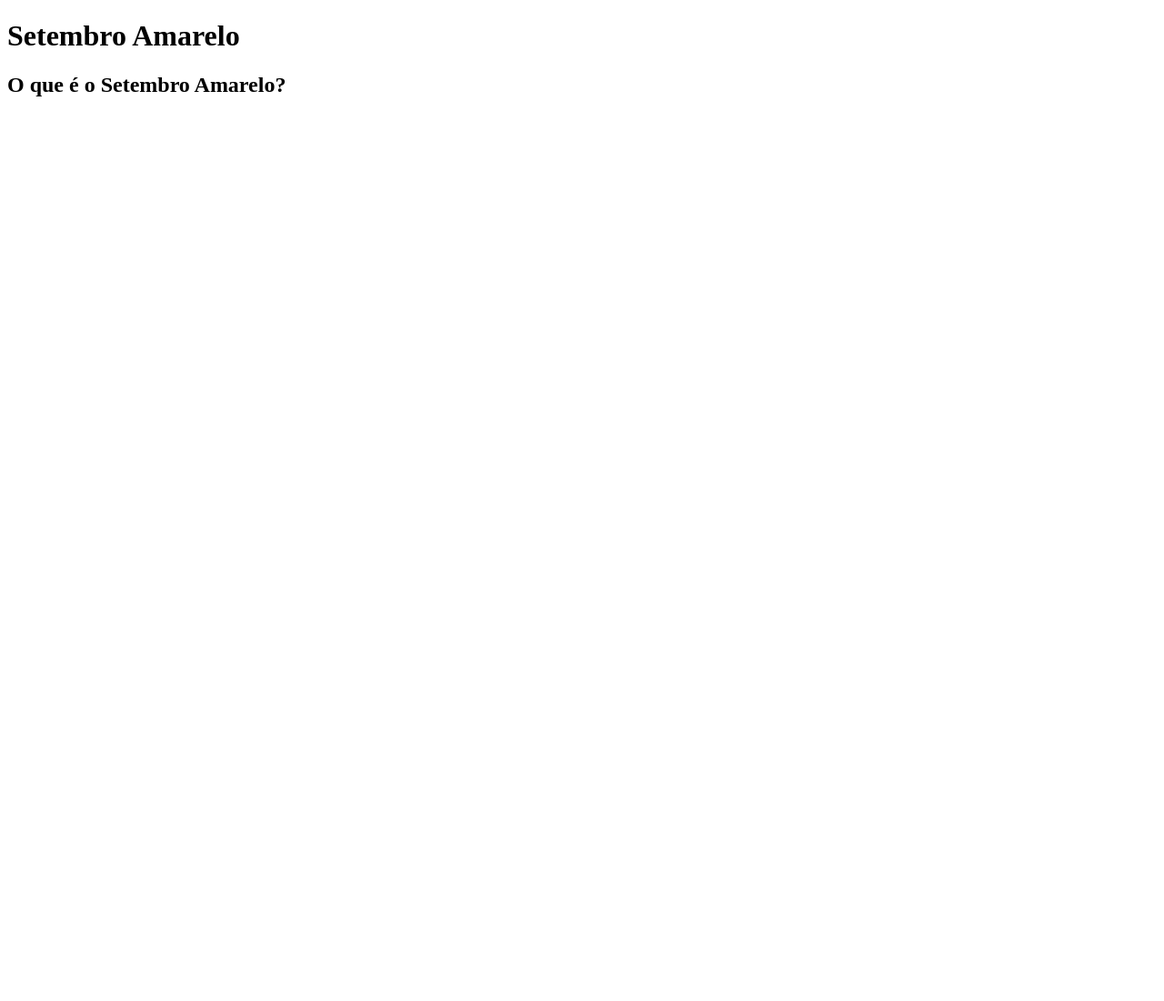
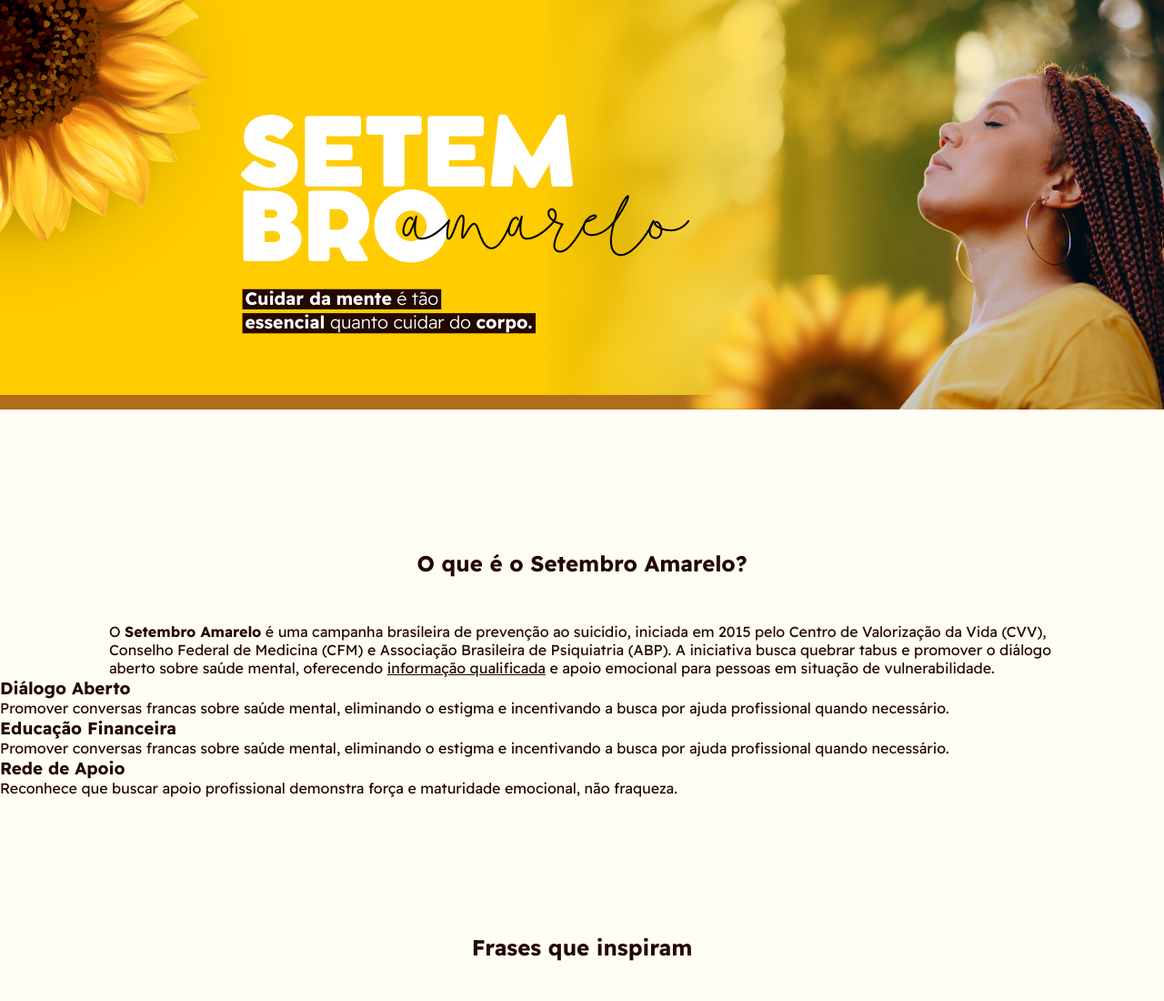
Before and after one commit to vivianelucena/Setembro-Amarelo, a plain HTML site: page index.html in a window 1280 px wide. Shown: the top 1100 px of the page at 91% size. Before the commit the page ends 800 px from the top, so only its background shows below. Drawn offline with Linux system fonts and the light colour scheme.

Commit message:
atualização

```diff
--- a/index.html
+++ b/index.html
@@ -4,11 +4,82 @@
     <meta charset="UTF-8">
     <meta name="viewport" content="width=device-width, initial-scale=1.0">
     <title>Setembro Amarelo</title>
+    <link rel="stylesheet" href="style.css">
+
+    <!--FONTE READER PRO-->
+    <link rel="preconnect" href="https://fonts.googleapis.com">
+<link rel="preconnect" href="https://fonts.gstatic.com" crossorigin>
+<link href="https://fonts.googleapis.com/css2?family=Readex+Pro:wght@160..700&display=swap" rel="stylesheet">
 </head>
+
 <body>
-    <h1>Setembro Amarelo</h1>
-    <h2>O que é o Setembro Amarelo?</h2>
-    <p></p>
+
+    <header>
+
+    </header>
+
+    <main>
+        <section class="banner">
+            <img src="/imagens/Banner.png" alt="Banner sobre setembro amarelo">
+        </section>
+
+        <section class="texto">
+            <h2>O que é o Setembro Amarelo?</h2>
+            <p>O <strong>Setembro Amarelo</strong> é uma campanha brasileira de prevenção ao suicídio, iniciada em 2015 pelo Centro de Valorização da Vida (CVV), Conselho Federal de Medicina (CFM) e Associação Brasileira de Psiquiatria (ABP). A iniciativa busca quebrar tabus e promover o diálogo aberto sobre saúde mental, oferecendo <u>informação qualificada</u> e <mark>apoio emocional</mark> para pessoas em situação de vulnerabilidade.</p>
+        </section>
+
+        <section class="topicos">
+            <div class="topico">
+                <h3>Diálogo Aberto</h3>
+                <p>Promover conversas francas sobre saúde mental, eliminando o estigma e incentivando a busca por ajuda profissional quando necessário.</p>
+            </div>
+
+            <div class="topico">
+                <h3>Educação Financeira</h3>
+                <p>Promover conversas francas sobre saúde mental, eliminando o estigma e incentivando a busca por ajuda profissional quando necessário.</p>
+            </div>
+
+            <div class="topico">
+                <h3>Rede de Apoio</h3>
+                <p>Reconhece que buscar apoio profissional demonstra <mark>força</mark> e maturidade emocional, não fraqueza.</p>
+            </div>
+
+        </section>
+
+        <section class="texto">
+            <h2>Frases que inspiram</h2>
+        </section>
+
+        <section class="frases">
+            <div class="topico">
+                <h4>"A vida vale a pena ser vivida"</h4>
+                <p>Uma mensagem simples, mas poderosa, que reafirma o valor intrínseco de cada existência e a importância de buscar ajuda nos momentos difíceis.</p>
+            </div>
+
+            <div class="topico">
+                <h4>"Você não está sozinho"</h4>
+                <p>Uma mensagem simples, mas poderosa, que reafirma o valor intrínseco de cada existência e a importância de buscar ajuda nos momentos difíceis.</p>
+            </div>
+
+            <div class="topico">
+                <h4>"Pedir ajuda é um ato de coragem"</h4>
+                <p>Reconhece que buscar apoio profissional demonstra força e maturidade emocional, não fraquesa.</p>
+            </div>
+        </section>
+
+        <section class="texto">
+            <h2>Laço Amarelo</h2>
+            <p>O <strong>laço amarelo</strong> é o símbolo internacional da prevenção ao suicídio, representando <i>esperança,</i> <u>solidariedade</u> e <mark>apoio</mark> às pessoas que enfrentam momentos de crise emocional. Sua cor vibrante simboliza a luz que pode iluminar os momentos mais sombrios da vida humana.</p>
+
+            <p>A representatividade do laço amarelo transcende fronteiras culturais, unindo comunidades em torno do compromisso coletivo de valorizar cada vida e promover o bem-estar mental como prioridade social.</p>
+
+        </section>
+
+    </main>
+
+    <footer>
+
+    </footer>
 
 </body>
 </html>
--- /dev/null
+++ b/style.css
@@ -0,0 +1,25 @@
+* {
+    color: #230800;
+    font-family: "Readex Pro", sans-serif;
+    background: #fffdf6;
+    padding: 0;
+    margin: 0;
+    box-sizing: border-box;
+
+}
+
+.banner {
+    width: 100%;
+    overflow: hidden;
+}
+
+
+.texto {
+    margin: 100px 120px 0 120px;
+}
+
+h2{
+    text-align: center;
+    margin: 0 120px 0 120px;
+    padding: 50px;
+}
```
Also changed, not shown: imagens/Banner.png (added), imagens/icone-conversa.svg (deleted), 1 other file.
